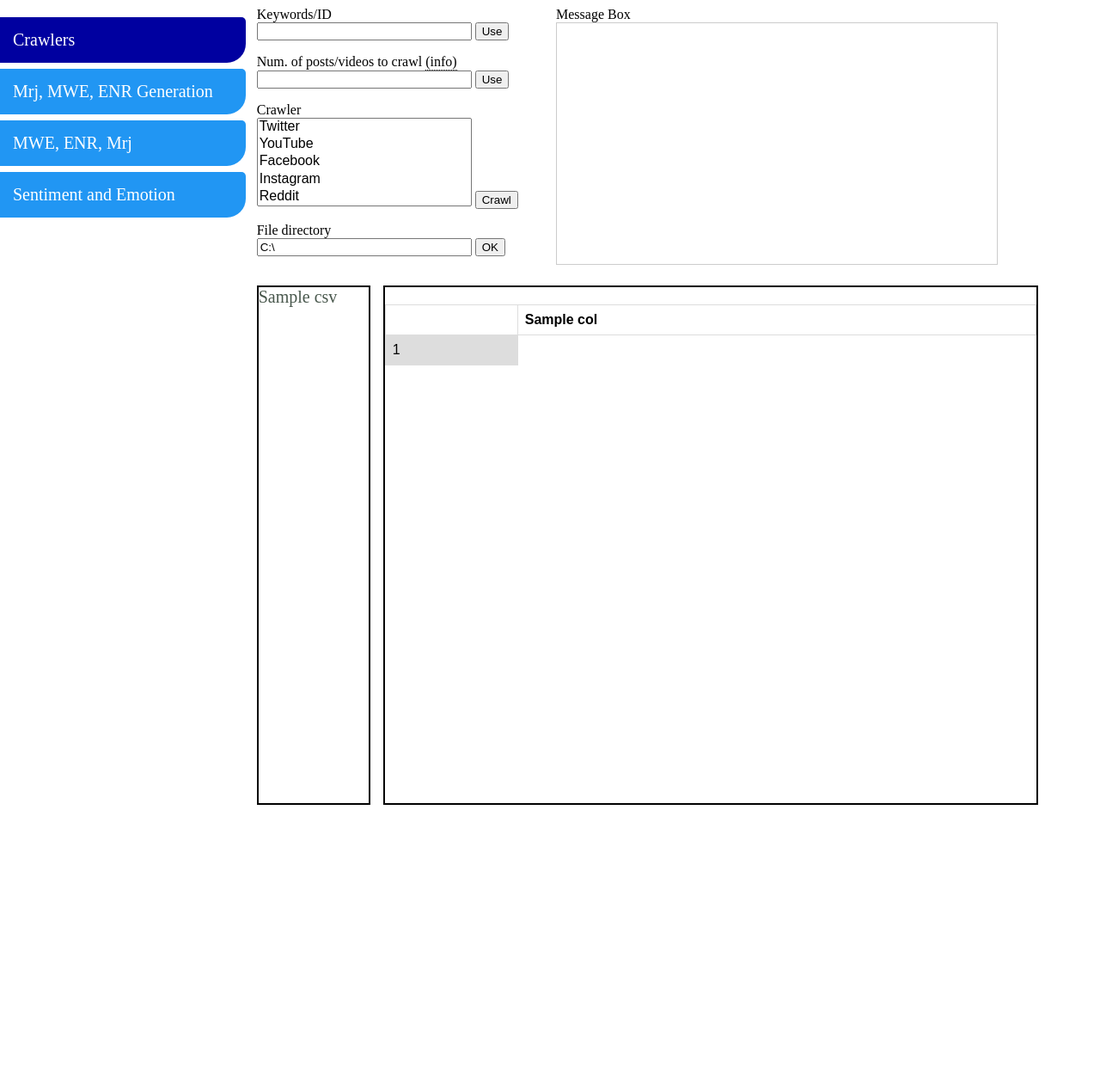
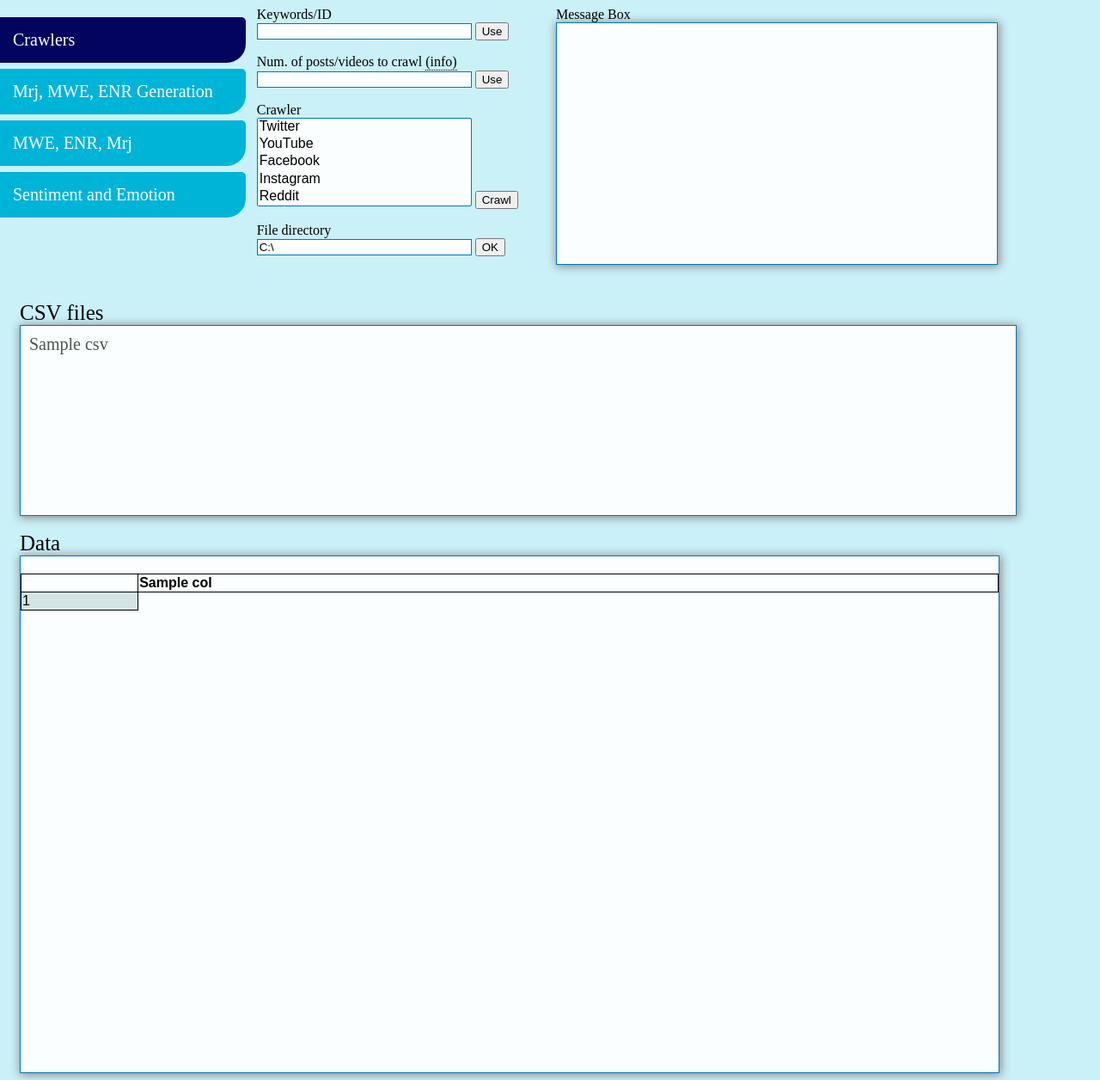
Before and after one commit to wyewlee/MLex3-GUI, a Flask app: template templates/crawler.html in a window 1280 px wide. Shown: the whole page at 86% size. Before the commit the page ends 936 px from the top, so only its background shows below. Run offline with Flask 2, Linux system fonts and the light colour scheme; the template is opened without the code that fills it: most values are stand-ins (such as "Sample title", 1, 10 or a date in 2020); some libraries are stand-ins or nearby versions.

Commit message:
CSS Enhance, fix facepager path

```diff
--- a/crawlers/Facepager/src/Facepager.py
+++ b/crawlers/Facepager/src/Facepager.py
@@ -120,7 +120,7 @@ class MainWindow(QMainWindow):
             #1 minute
             sleeptime=60
             print("sleeping for "+str(sleeptime)+'second(s)')
-           time.sleep(sleeptime)
+            time.sleep(sleeptime)
 
         print('\nFetching comments')
         self.levelEdit.setMinimum(2)
@@ -146,7 +146,8 @@ class MainWindow(QMainWindow):
 
         #export to csv
         d1 = datetime.now().strftime("%d%m%Y_%H%M%S")
-        csvpath = r'../csv/fb_'+d1+'.csv'
+        csvFolder = join('..','assets','csv','')
+        csvpath = csvFolder+'fb_'+d1+'.csv'
         output = open(csvpath, 'w', newline='', encoding='utf8')
         ExportFileDialog(self).exportAllNodes(output)
         print('fb_'+d1+'.csv')
--- a/crawlers/igv2_deploy.py
+++ b/crawlers/igv2_deploy.py
@@ -11,8 +11,8 @@ global code_list
 global handle
 global json
 global driverPath
-# driverPath = join('..','assets','dependency','89chromedriver.exe') version89
-driverPath = join('..','assets','dependency','90chromedriver.exe') #version90
+driverPath = join('..','assets','dependency','89chromedriver.exe') #version89
+# driverPath = join('..','assets','dependency','90chromedriver.exe') #version90
 browser = webdriver.Chrome(executable_path=driverPath)
 directory = join('..','assets','csv','')
 global_csvname = ''
--- a/crawlers/input.txt
+++ b/crawlers/input.txt
@@ -1,2 +1,2 @@
-muhyiddinyassin_official
-3
+apple
+1
--- a/static/css/crawlerContent.css
+++ b/static/css/crawlerContent.css
@@ -4,35 +4,36 @@
 #messageBox{
     height:35vh;
     width:40vw;
-    border:1px solid #ccc;
+    border:1px solid #0077b6;
     font:16px/26px Georgia, Garamond, Serif;
     overflow:auto;
     margin-top:0px;
+    box-shadow: 1px 1px 10px 1px#888888;
+    background-color: rgba(255, 255, 255, 0.925);
 }
 /* CSS for bottom two part box */
 
 #csvBox1 {
-    float: left;
-    height: 75vmin;
-    width: 10vw;
-    max-height: 75vmin;
-    max-width: 10vw;
-    border: 2px solid black;
+    height: 25vmin;
+    width: 90%;
+    border: 1px solid #0077b6;
     font-size: 20px;
     overflow: auto;
-    margin-left: 23%;
+    margin-left: 15px;
+    padding:10px;
+    box-shadow: 1px 1px 10px 1px#888888;
+    background-color: rgba(255, 255, 255, 0.925);
 }
 
 #csvBox2 {
-    float: left;
     height: 75vmin;
-    width: 60%;
-    max-height: 75vmin;
-    max-width: 70vw;
-    border: 2px solid black;
+    width: 90%;
+    border: 1px solid #0077b6;
     font-size: 20px;
     overflow: auto;
     margin-left: 15px;
+    box-shadow: 1px 1px 10px 1px#888888;
+    background-color: rgba(255, 255, 255, 0.925);
 }
 
 /* Yew Lee's Table CSS starts here */
@@ -47,13 +48,22 @@ table {
 
 td,
 th {
-    border: 1px solid #dddddd;
+    border: 1px solid #000000;
     text-align: left;
-    padding: 8px;
 }
 
+
 tr:nth-child(even) {
-    background-color: #dddddd;
+    background-color: #d4e3e6;
 }
 
 /* HW's Css */
+.boxTitle{
+    margin-left: 15px;
+    font-size:25px;
+}
+
+input, #crawler{
+    background-color: rgba(255, 255, 255, 0.925);
+    border: 1px solid #0077b6;
+}
--- a/static/css/sidenav.css
+++ b/static/css/sidenav.css
@@ -1,3 +1,8 @@
+
+body{
+  background-color: #caf0f8;
+}
+
 /* Style the links inside the sidenav */
 #mySidenav a {
   position: absolute; /* Position them relative to the browser window */
@@ -20,22 +25,22 @@
   /* The about link: 20px from the top with a green background */
   #a {
     top: 20px;
-    background-color: #2196F3;
+    background-color: #00b4d8;
   }
 
   #b {
     top: 80px;
-    background-color: #2196F3; /* Blue */
+    background-color: #00b4d8; /* Blue */
   }
 
   #c {
     top: 140px;
-    background-color:  #2196F3; /* Red */
+    background-color:  #00b4d8; /* Red */
   }
 
   #d {
     top: 200px;
-    background-color: #2196F3 /* Light Black */
+    background-color: #00b4d8 /* Light Black */
   }
 
   #rightContent {
--- a/templates/connectDB.html
+++ b/templates/connectDB.html
@@ -15,7 +15,7 @@
     <div id="mySidenav" class="sidenav">
         <a href="crawler" id="a">Crawlers</a>
         <a href="#" id="b">Mrj, MWE, ENR Generation </a>
-        <a href="/showDB" id="c"style='background-color: #0000A0'>MWE, ENR, Mrj</a>
+        <a href="/showDB" id="c"style='background-color: #03045e'>MWE, ENR, Mrj</a>
         <a href="#" id="d">Sentiment and Emotion</a>
     </div>
 
--- a/templates/crawler.html
+++ b/templates/crawler.html
@@ -38,7 +38,7 @@
 <body>
 
     <div id="mySidenav" class="sidenav">
-        <a href="/crawler" id="a" style='background-color: #0000A0'>Crawlers</a>
+        <a href="/crawler" id="a" style='background-color: #03045e'>Crawlers</a>
         <a href="b.html" id="b">Mrj, MWE, ENR Generation </a>
         <a href="connectDB.html" id="c">MWE, ENR, Mrj</a>
         <a href="d.html" id="d">Sentiment and Emotion</a>
@@ -187,12 +187,22 @@
 
     <br>
 
+    <br>
+    <div class="boxTitle">
+        CSV files
+    </div>
+
     <div id="csvBox1" style="white-space: nowrap;">
 
         {% for csv in csv_list %}
         <a href="/getCSV?csvName={{csv}}" style="text-decoration: none; color: #48574c;">{{csv}}</a>
         <br>
         {% endfor %}
+    </div>
+
+    <br>
+    <div class="boxTitle">
+        Data
     </div>
 
     <div id="csvBox2">
```
